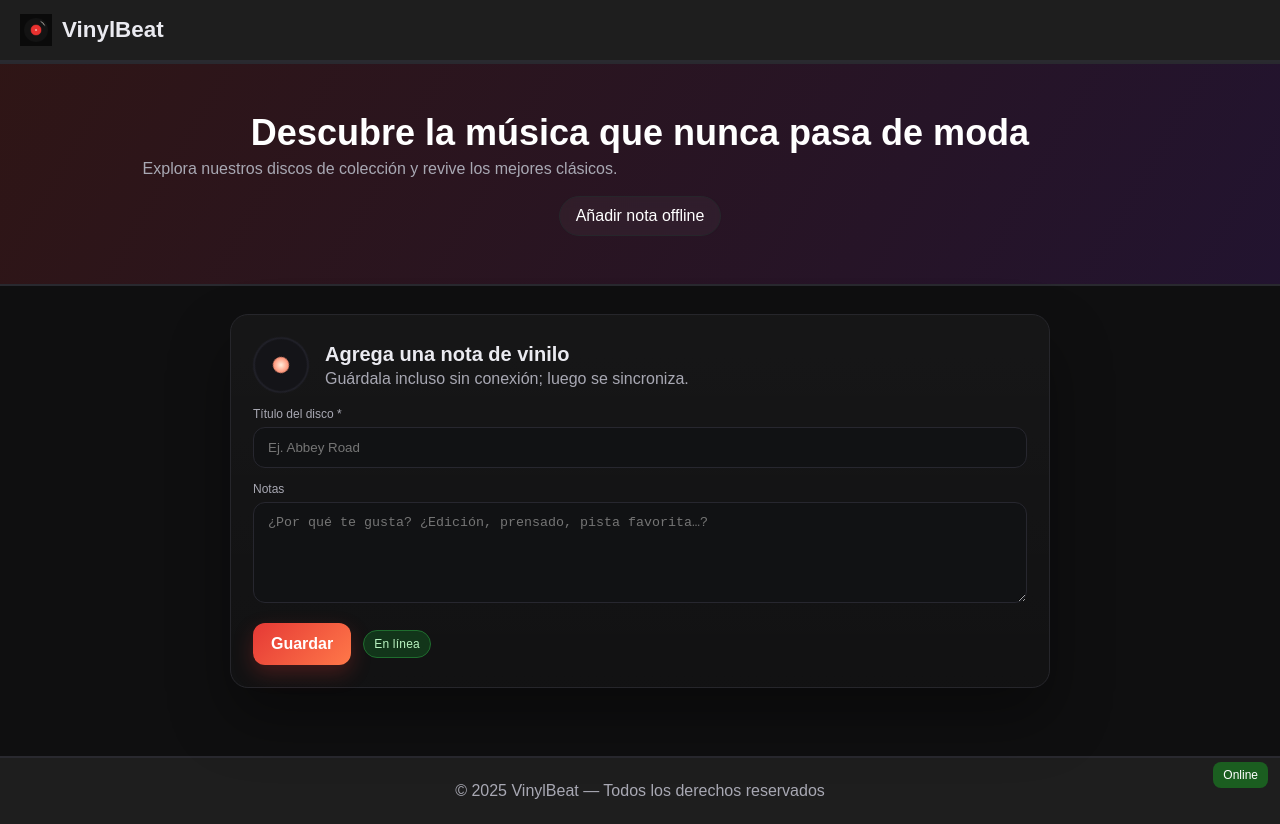
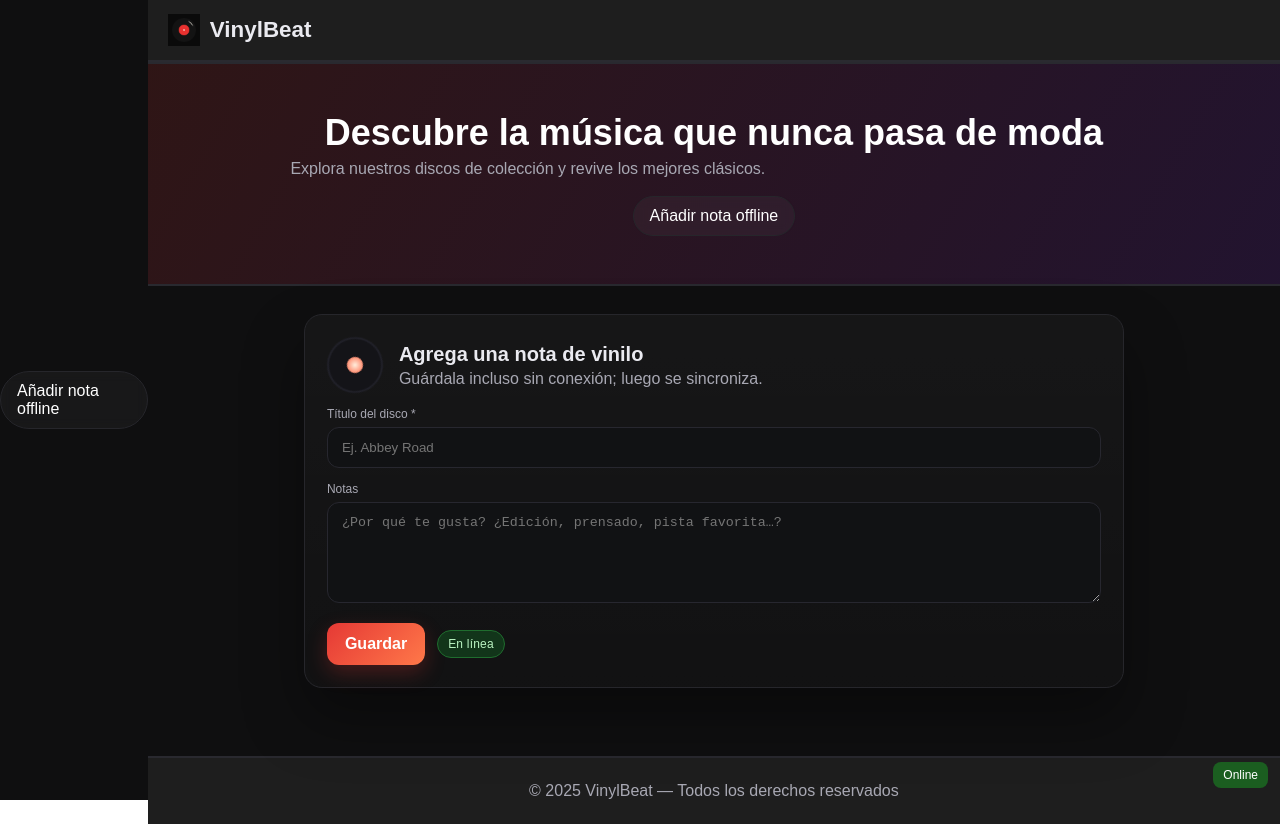
Before and after one commit to Sugeiri58/my-proyect-pwa, a React (Vite) app: page / in a window 1280 px wide. Built offline with nearby package versions, Linux system fonts and the light colour scheme.

Commit message:
correccion de diseño

```diff
--- a/index.html
+++ b/index.html
@@ -11,6 +11,7 @@
   <link rel="icon" type="image/png" sizes="192x192" href="/icons/icon-192.png" />
   <link rel="icon" type="image/png" sizes="512x512" href="/icons/icon-512.png" />
   <link rel="apple-touch-icon" sizes="192x192" href="/icons/icon-192.png" />
+  <a href="#form" class="btn-ghost">Añadir nota offline</a>
 </head>
 
   <body>
--- a/src/App.css
+++ b/src/App.css
@@ -183,3 +183,5 @@ footer {
 
 .status{ margin-top: 4px; color: #d7d7df; font-size: 14px; }
 footer{ padding: 24px; text-align:center; color: var(--muted); border-top: 2px solid #29292f; }
+
+html { scroll-behavior: smooth; }
```
